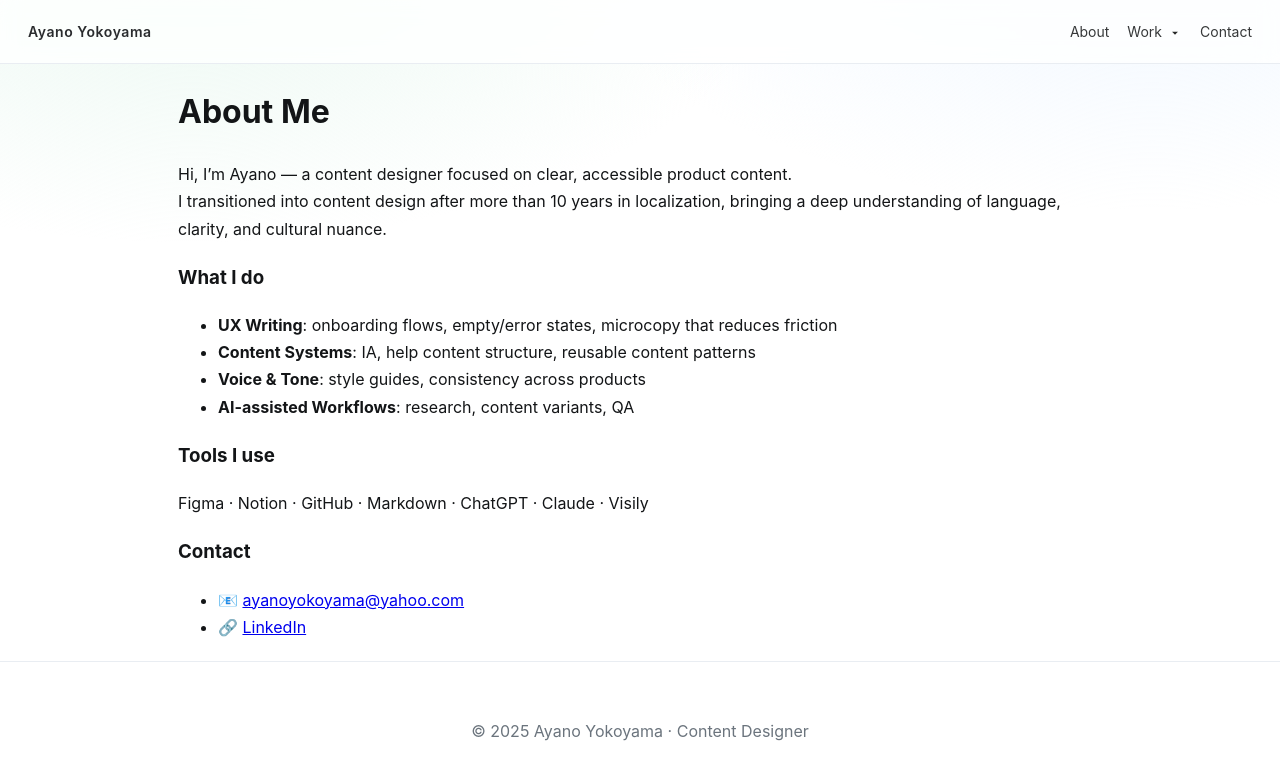
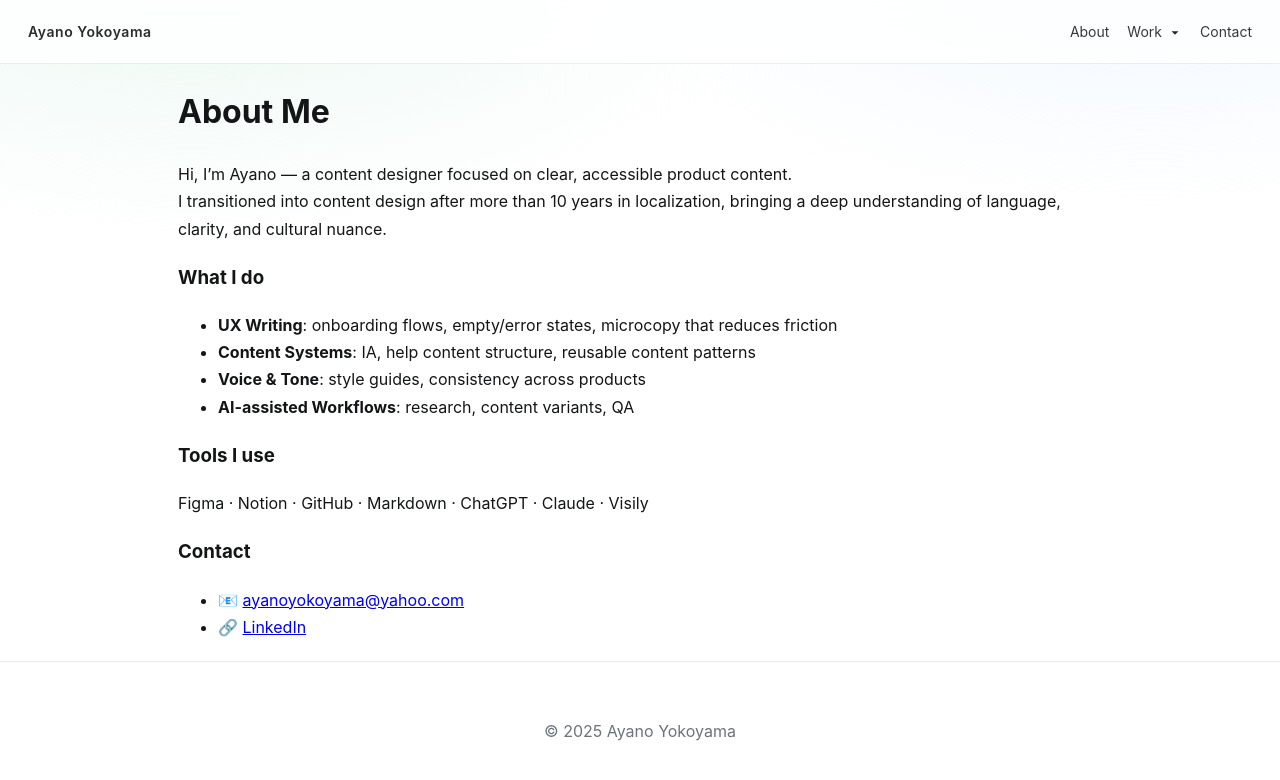
Before and after one commit to ayanoyokoyama/ayanoyokoyama-github.io, a Jekyll site: the page built from about.md, in a window 1280 px wide. Shown: the top 780 px of the page. Built offline with Jekyll 4.4.1, drawn with Linux system fonts in a browser that asks for light colours.

Commit message:
Update page.html

```diff
--- a/_layouts/page.html
+++ b/_layouts/page.html
@@ -3,44 +3,36 @@
 <head>
   <meta charset="utf-8" />
   <meta name="viewport" content="width=device-width, initial-scale=1" />
-
-  <!-- Primary Meta Tags -->
-  <title>{{ page.title }} · Ayano Yokoyama</title>
-  <meta name="title" content="Ayano Yokoyama · Content Designer">
-  <meta name="description" content="Designing human-centered content.">
-
+  <title>{{ page.title }} · {{ site.title }}</title>
   {% seo %}
-
-  <!-- Favicons -->
-  <link rel="icon" href="/assets/favicon.svg" type="image/svg+xml">
-  <link rel="icon" href="/assets/favicon-32.png" sizes="32x32" type="image/png">
-  <link rel="icon" href="/assets/favicon-180.png" sizes="180x180" type="image/png">
-  <link rel="icon" href="/assets/favicon-512.png" sizes="512x512" type="image/png">
-
-  <!-- Styles -->
+  <link rel="icon" href="/assets/favicon.svg" type="image/svg+xml" />
   <link rel="stylesheet" href="/style.css" />
 </head>
 <body>
+  <!-- Topbar -->
   <header class="topbar">
-    <a class="brand-link" href="/">Ayano Yokoyama</a>
+    <a href="/" class="brand-link">{{ site.title }}</a>
     <nav class="topnav">
       <a href="/about/">About</a>
       <details class="work-menu">
-        <summary>Work <svg class="caret" viewBox="0 0 24 24"><path d="M7 10l5 5 5-5z"/></svg></summary>
+        <summary>Work <svg class="caret" viewBox="0 0 24 24"><path d="M6 9l6 6 6-6"/></svg></summary>
         <ul>
           <li><a href="/projects/naia/">Naia — AI-assisted fitness app</a></li>
+          <li><a href="/projects/easyb/">EasyB — Banking made simple</a></li>
         </ul>
       </details>
       <a href="mailto:ayanoyokoyama@yahoo.com">Contact</a>
     </nav>
   </header>
 
+  <!-- Page content -->
   <main class="wrap">
     {{ content }}
   </main>
 
+  <!-- Footer -->
   <footer class="footer--muted">
-    © {{ site.time | date: "%Y" }} Ayano Yokoyama · Content Designer
+    © {{ site.time | date: "%Y" }} {{ site.title }}
   </footer>
 </body>
 </html>
```
